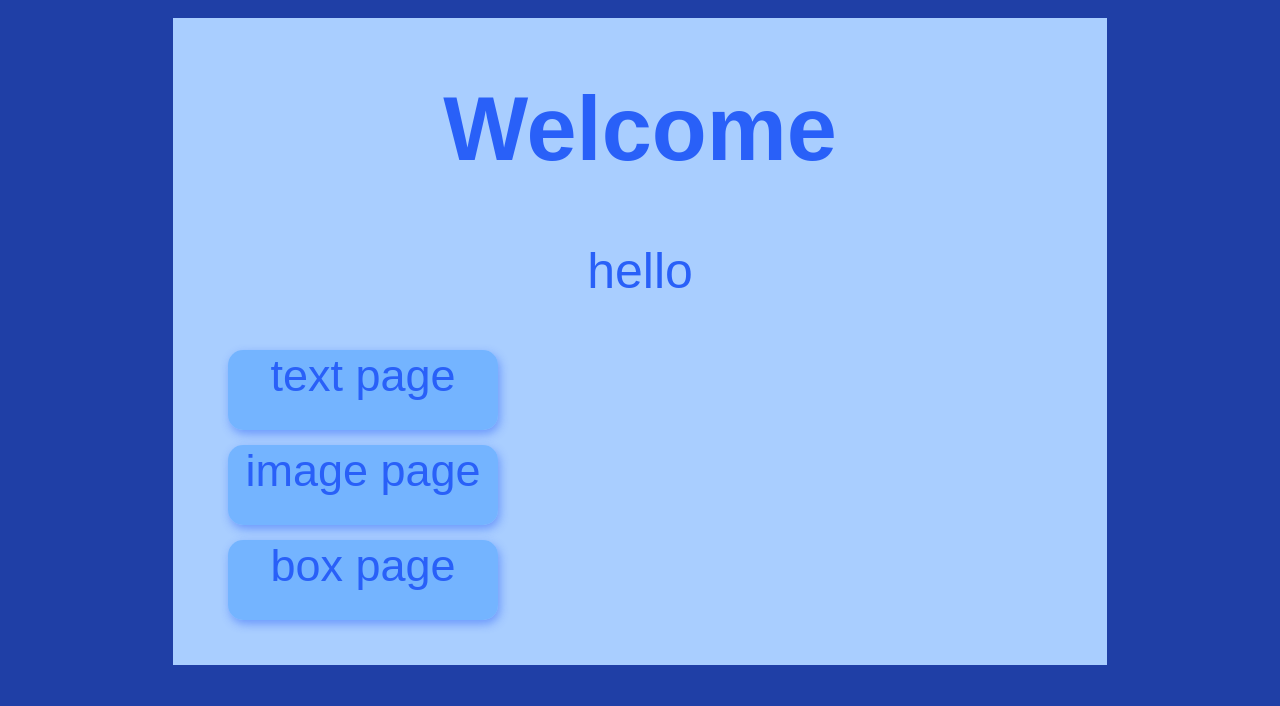
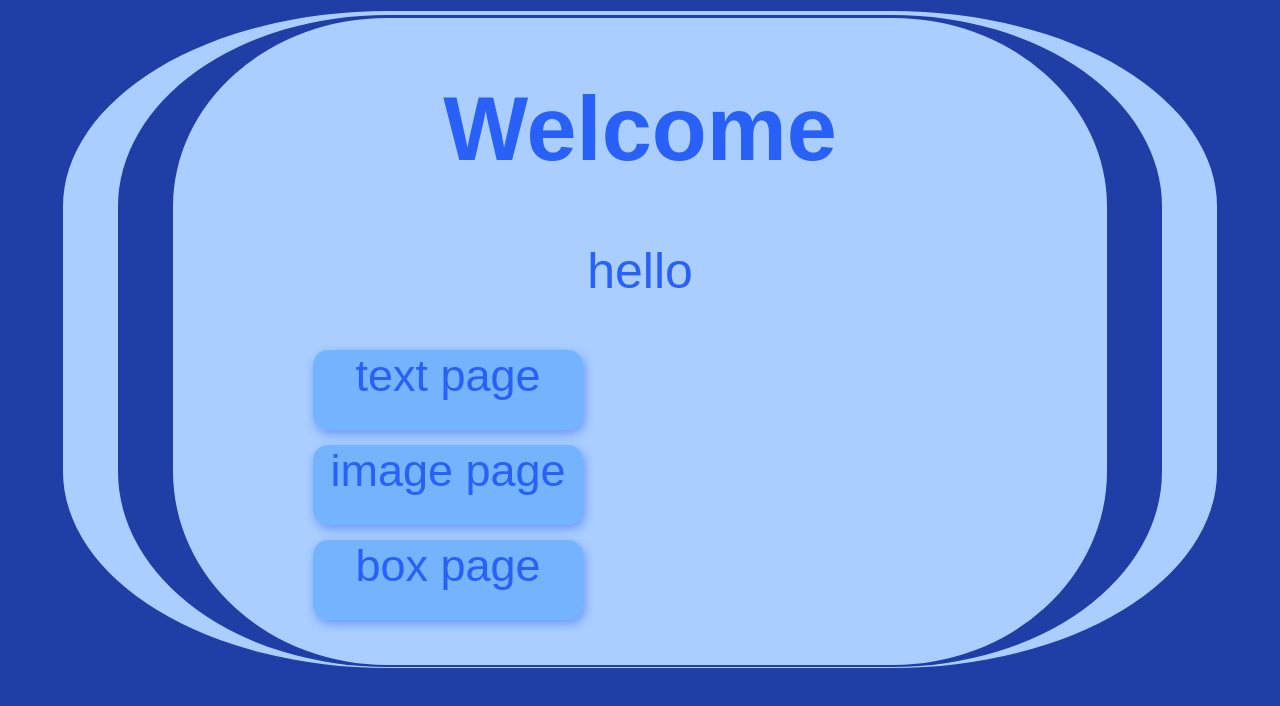
Before and after one commit to morehousever/LCC, a plain HTML site: page index.html in a window 1280 px wide. Drawn offline with Linux system fonts and the light colour scheme; a web font is replaced by a local one.

Commit message:
Add files via upload

```diff
--- a/index.html
+++ b/index.html
@@ -12,12 +12,13 @@
       background-color: #a9ceff;font-family:
       "Sofia", sans-serif;
    font-size: 45px;
-   border-style: solid;
+   border-style: double;
    border-width: 5px;
    border-top-width: 10px;
    border-left-width: 165px;
    border-right-width: 165px;
    border-color: #1f3fa6;
+   border-radius: 30%;
    }
 H1{
    text-align: center;
@@ -28,6 +29,7 @@ p{
 }
 ul{
    list-style-type: none;
+
    }
 a{
    background:#63acffbe;
@@ -42,6 +44,7 @@ a{
    transition-duration: 1s;
    border-radius: 15px;
    box-shadow: 2px 4px 10px #2960f87a;
+   margin-left: 100px;
 }
 a:hover{
    border-radius: 110px;
```
